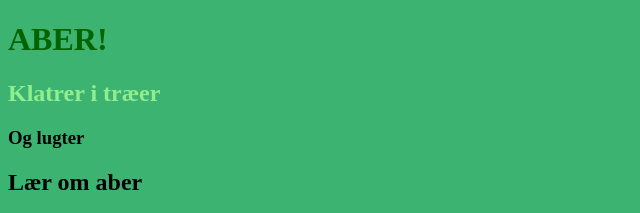
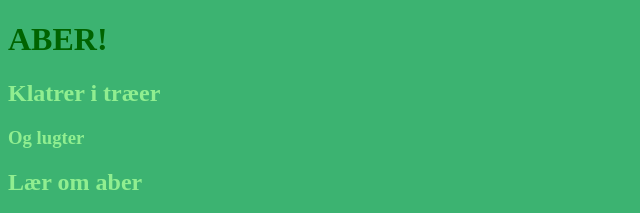
Before and after one commit to OskarRB/OskarRB.github.io, a plain HTML site: page index.html in a window 1280 px wide. Shown: the top 213 px of the page, without its empty margins (0-640 px from the left). Drawn offline with Linux system fonts and the light colour scheme.

Commit message:
Update index.html

```diff
--- a/index.html
+++ b/index.html
@@ -8,10 +8,10 @@
     <h2> <font color="LightGreen">Klatrer i træer</h2></font></p>
 
 
-  <h3> Og lugter </h3>
+<h3> <font color="LightGreen">Og lugter</h3></font></p>
 
-  <h2> Lær om aber </h2>
-    <img src="https://colinbendell.cloudinary.com/image/upload/c_crop,f_auto,g_auto,h_350,w_400/v1512090971/Wizard-Clap-by-Markus-Magnusson.gif" alt="Billedresultat for gif"/>
+<h2> <font color="LightGreen">Lær om aber</h2></font></p>
+    <img src="http://www.eranmendel.com/wp-content/uploads/2014/11/lg1.gif" alt="Billedresultat for gif"/>
 
 </body>
 </html>
```
